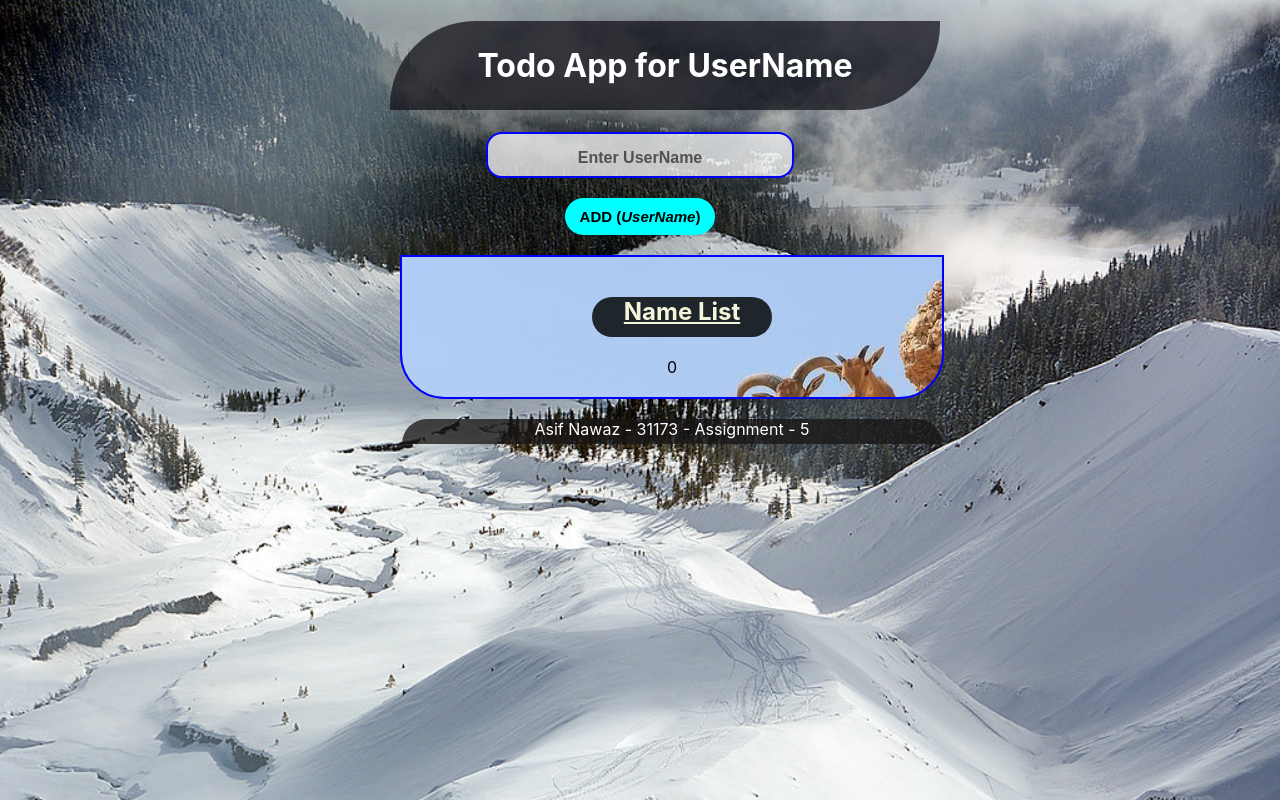
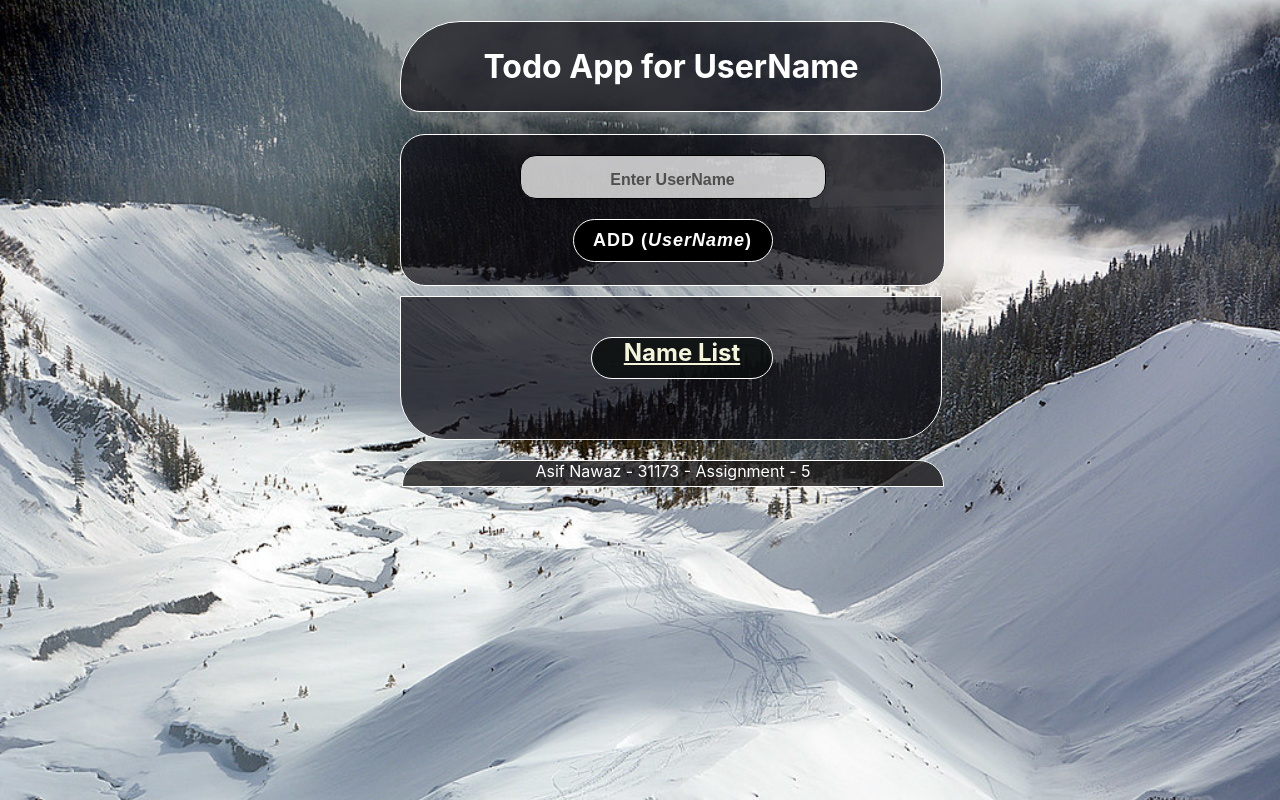
Before and after one commit to Asif0076/todo-react, a React (Create React App) app: page / in a window 1280 px wide. Built offline with nearby package versions, Linux system fonts and the light colour scheme.

Commit message:
added new css

```diff
--- a/src/App.css
+++ b/src/App.css
@@ -10,11 +10,24 @@ body{
 
 h1 {
   background-color: rgba(13, 12, 19, 0.705);
-  width: 500px;
-  margin-left: 390px;
+  border: 1px solid white;
+  width: 490px;
+  margin-left: 400px;
   color: white;
   padding: 25px 25px 25px 25px;
-  border-radius: 85px 0px;
+  border-radius: 60px 60px 20px 20px;
+}
+
+.userAndAdd {
+  width: 543px;
+  height: 150px;
+  margin-left: 400px;
+  background-color: rgba(13, 12, 19, 0.705);
+  border-radius: 25px;
+  border: 1px solid white;
+
+
+
 }
 
 input {
@@ -25,8 +38,10 @@ input {
 font-size: 25px;
   font-weight: bold;
   background-color: rgba(255, 255, 255, 0.74);
+  border: 1px solid black;
+
   color: black;
-  border: 2px solid blue;
+  margin-top: 20px;
 }
 
 input::placeholder {
@@ -36,16 +51,18 @@ input::placeholder {
 
 
 .addName {
-  width: 150px;
+  width: 200px;
   padding: 10px;
-  background-color: aqua;
-  color: black;
-  border: none;
+  background-color: black;
+  border: 1px solid white;
+  color: white;
+
   border-radius: 40px;
   cursor: pointer;
   font-weight: bold;
-  font-size: 15px;
+  font-size: 18px;
   transition: transform 0.5 s;
+  letter-spacing: 1px;
 
 }
 
@@ -54,15 +71,19 @@ input::placeholder {
 .addName:hover {
   opacity: 0.6;
   transform: scale(1.2);
+  border: 1px solid white;
+
 }
 
 .nameList {
   position: relative;
   width: 500px;
   margin-left: 400px;
-  border: 2px solid blue;
+  margin-top: 10px;
   padding: 20px;
-  background-image: url(/src/images/markhor.jpg);
+  background-color: rgba(13, 12, 19, 0.705);
+  border: 1px solid white;
+
   background-repeat: no-repeat;
   margin-bottom: 20px;
   border-radius: 0px 0px 45px 45px;
@@ -75,6 +96,7 @@ input::placeholder {
 
 h2 {
   background-color: rgba(10, 14, 14, 0.87);
+  border: 1px solid white;
   width: 180px;
   margin-left: 170px;
   border-radius: 45px;
@@ -117,7 +139,8 @@ h2 {
   padding: 10px 0px 10px 0px;
   display: flex;
   justify-content: space-between;
-  background-color: rgba(13, 12, 19, 0.705);
+  background-color: rgb(13, 12, 19);
+  border: 1px solid white;
   margin-top: 10px;
   border-radius: 10px;
   color: white;
@@ -142,6 +165,7 @@ span {
   margin-left: 402px;
   height: 25px;
   background-color: rgba(24, 22, 22, 0.767);
+  border: 1px solid white;
   border-radius: 25px 25px 0 0 ;
   color: white;
   transition: transform 0.5 s;
@@ -152,6 +176,5 @@ span {
   transform: scale(1.8);
   font-weight: bold;
   background-color: rgba(24, 22, 22, 0.979);
-
-
+  border: 1px solid white;
 }
--- a/src/App.js
+++ b/src/App.js
@@ -57,15 +57,10 @@ console.log("NameList", nameToList);
   return (
     <div className="App">
       <h1>Todo App for UserName</h1>
-
-    <input className='inputUser' placeholder='Enter UserName' value={currentName} onChange= {handleChange} />
-<br/> <br/>
+    <div className='userAndAdd'>
+    <input className='inputUser' placeholder='Enter UserName' value={currentName} onChange= {handleChange} /><br/><br/>
     <button className='addName' onClick={addNametoList}>ADD (<i>UserName</i>)</button>
-
-<br /><br />
-
-
-
+    </div>
 
 <div className='nameList'>
 <div>
```
